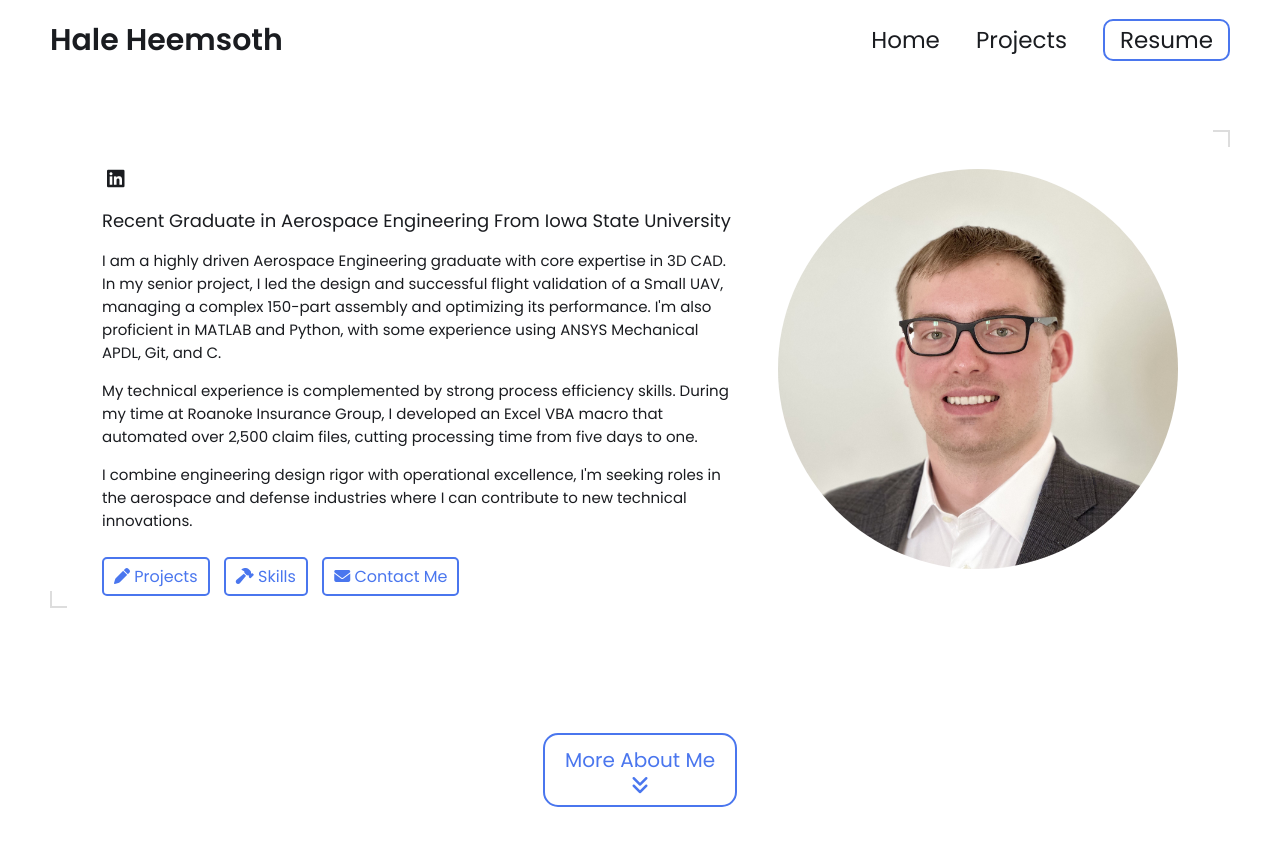
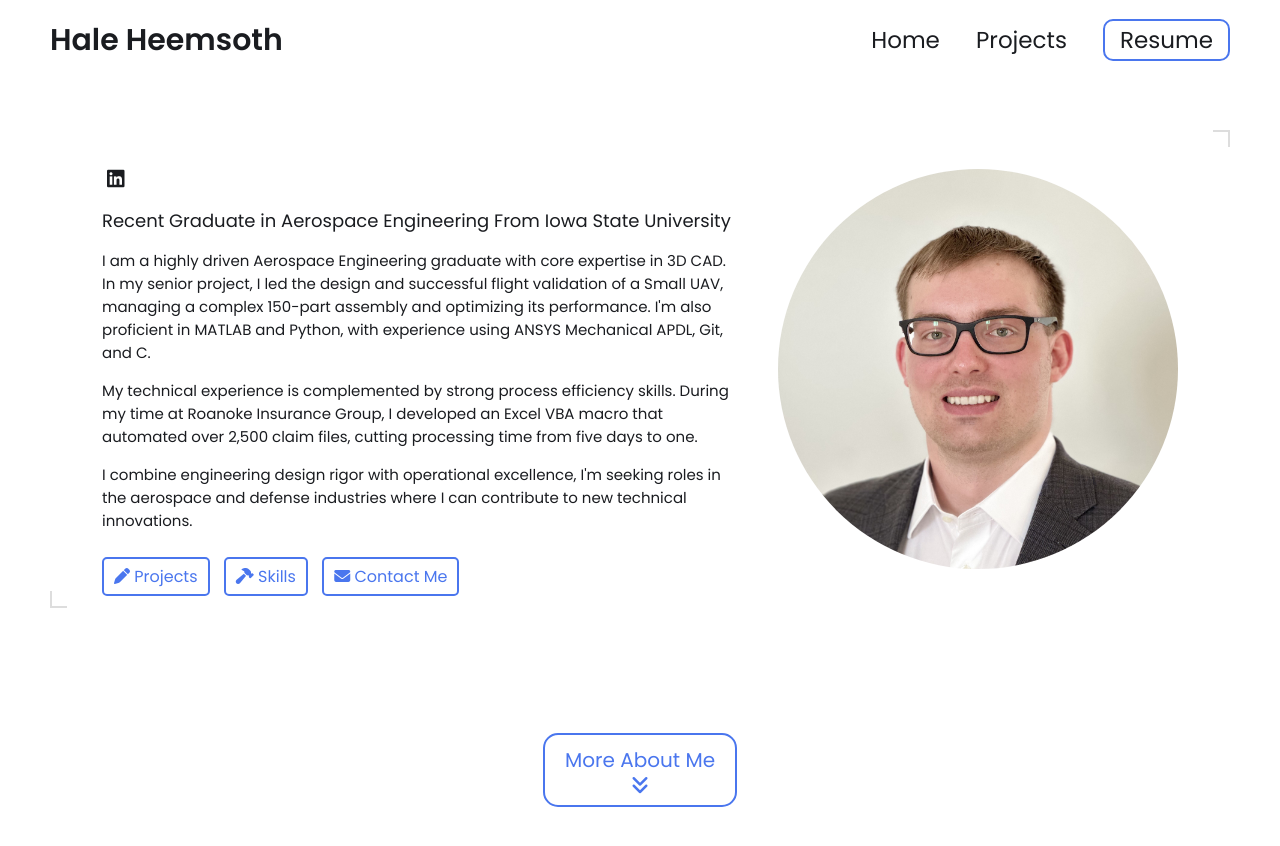
Before and after one commit to fakehale/fakehale.github.io, a Jekyll site: the page built from index.html, in a window 1280 px wide and 900 px high. Shown: the top 846 px of the window. Built offline with Jekyll 4.4.1, drawn with Linux system fonts in a browser that asks for light colours.

Commit message:
Update _config.yml
Updated descriptions

```diff
--- a/_config.yml
+++ b/_config.yml
@@ -14,7 +14,7 @@ title: Hale Heemsoth's Portfolio # This is what shows up in the tab of the brows
 # Hero Section
 name: Hale Heemsoth
 headline: Recent Graduate in Aerospace Engineering From Iowa State University
-description: I am a highly driven Aerospace Engineering graduate with core expertise in 3D CAD. In my senior project, I led the design and successful flight validation of a Small UAV, managing a complex 150-part assembly and optimizing its performance. I'm also proficient in MATLAB and Python, with some experience using ANSYS Mechanical APDL, Git, and C.
+description: I am a highly driven Aerospace Engineering graduate with core expertise in 3D CAD. In my senior project, I led the design and successful flight validation of a Small UAV, managing a complex 150-part assembly and optimizing its performance. I'm also proficient in MATLAB and Python, with experience using ANSYS Mechanical APDL, Git, and C.
 descriptiontwo:  My technical experience is complemented by strong process efficiency skills. During my time at Roanoke Insurance Group, I developed an Excel VBA macro that automated over 2,500 claim files, cutting processing time from five days to one.
 descriptionthree: I combine engineering design rigor with operational excellence, I'm seeking roles in the aerospace and defense industries where I can contribute to new technical innovations.
 
```
